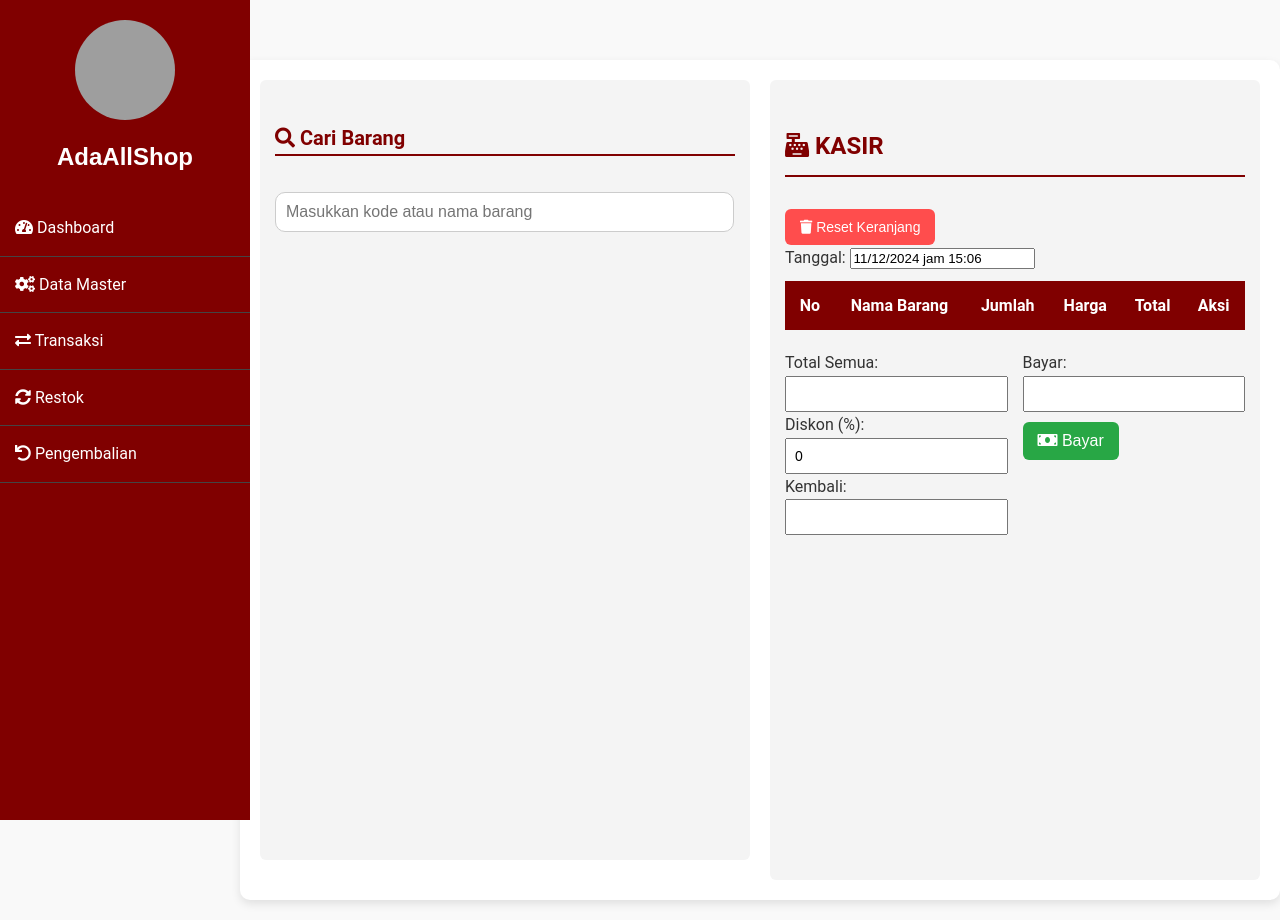
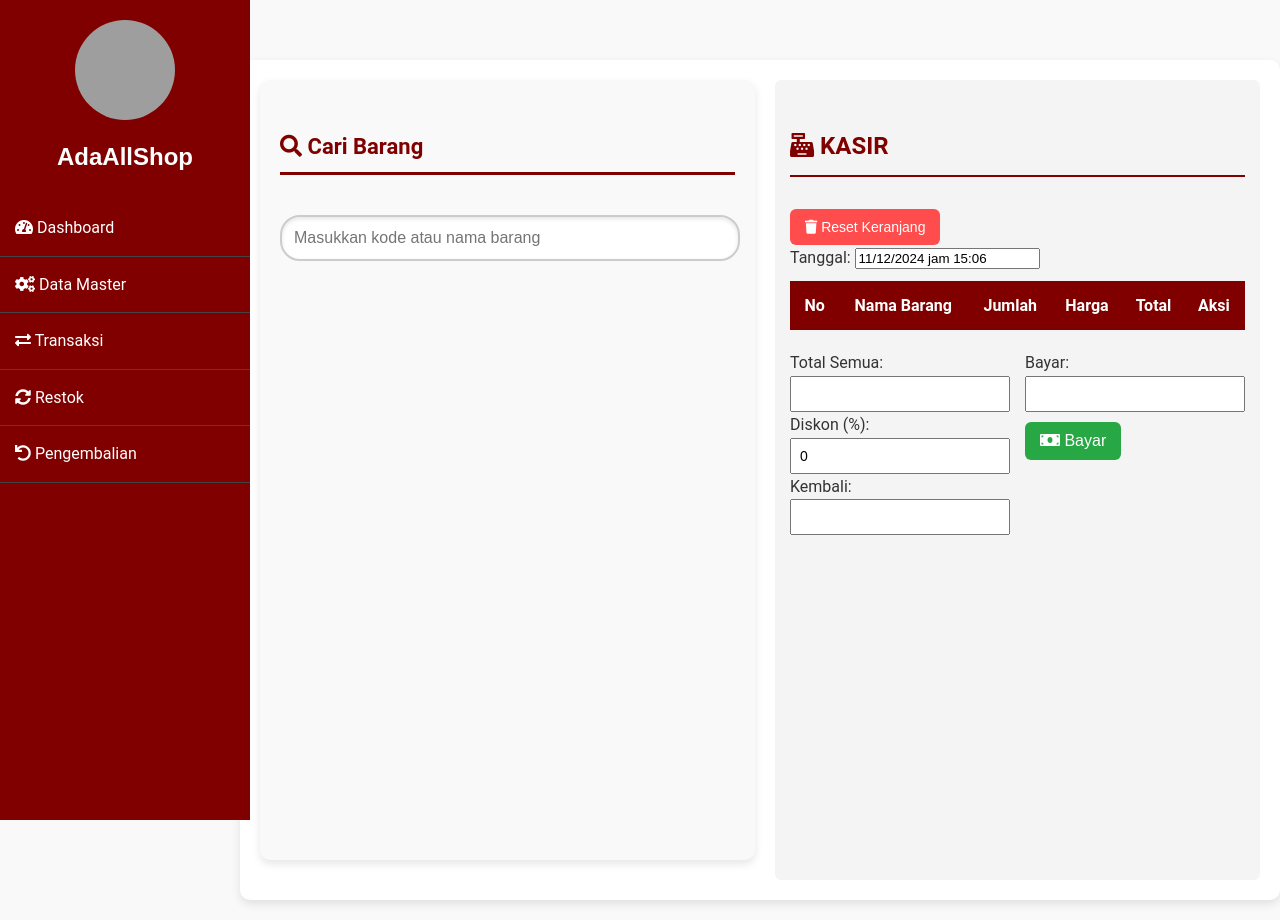
Before and after one commit to HelgaFaisa/Website_Kasir, a PHP site: page /percobaan/penjualan.php in a window 1280 px wide. Run offline with PHP 8.4, Linux system fonts and the light colour scheme; the visitor is signed in with stand-in values (Sample User, id 1); data that the repository does not hold is empty; some libraries are stand-ins or nearby versions; some web fonts are replaced; grey boxes are pictures that could not be loaded.

Commit message:
css search

```diff
--- a/percobaan/penjualan.php
+++ b/percobaan/penjualan.php
@@ -188,46 +188,53 @@ header {
     padding-bottom: 10px;
 }
 
+
 /* Search Section */
 .search-section {
     flex: 1;
-    background: #f4f4f4;
-    border-radius: 6px;
-    padding: 15px;
+    background: #f9f9f9;
+    border-radius: 10px; /* Ujung lebih melengkung */
+    padding: 20px;
     margin-bottom: 20px;
-
+    box-shadow: 0 4px 8px rgba(0, 0, 0, 0.1); /* Tambahan bayangan */
 }
 
 .search-section h4 {
-    font-size: 20px;
+    font-size: 22px;
     color: #800000;
-    border-bottom: 2px solid #800000; /* Garis bawah */
+    border-bottom: 3px solid #800000; /* Garis bawah lebih tebal */
+    padding-bottom: 8px;
 }
 
 #searchInput {
     width: 95%;
     max-width: 700px;
-    padding: 10px;
+    padding: 12px;
     font-size: 16px;
-    border: 1px solid #ccc;
-    border-radius: 10px;
+    border: 2px solid #ccc;
+    border-radius: 20px;
     margin-top: 10px;
+    transition: all 0.3s ease; /* Efek transisi */
+    box-shadow: inset 0 2px 4px rgba(0, 0, 0, 0.1); /* Tambahkan bayangan dalam */
 }
 
 #searchInput:focus {
     outline: none;
-    border-color: #800000;
+    border-color: #800000; /* Warna saat fokus */
+    box-shadow: inset 0 2px 4px rgba(0, 0, 0, 0.15), 0 0 8px rgba(128, 0, 0, 0.5); /* Efek glow saat fokus */
 }
 
 #searchResults table {
     width: 100%;
     border-collapse: collapse;
-    margin-top: 10px;
+    margin-top: 15px;
     border: 2px solid #800000;
+    border-radius: 10px; /* Ujung tabel melengkung */
+    overflow: hidden; /* Untuk efek border-radius */
 }
 
 #searchResults th, #searchResults td {
-    padding: 10px;
+    padding: 12px;
     border: 1px solid #800000;
     text-align: center;
 }
@@ -235,6 +242,7 @@ header {
 #searchResults th {
     background-color: #800000;
     color: white;
+    font-size: 16px;
 }
 
 #searchResults tr:nth-child(even) {
@@ -243,6 +251,10 @@ header {
 
 #searchResults tr:hover {
     background-color: #f1f1f1;
+}
+
+#searchInput:hover {
+    box-shadow: inset 0 2px 4px rgba(0, 0, 0, 0.15), 0 0 5px rgba(128, 0, 0, 0.3); /* Efek glow saat hover */
 }
 
 /* Cart Section */
```
